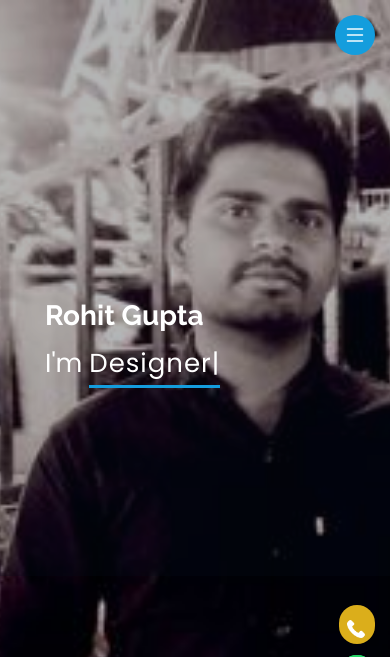
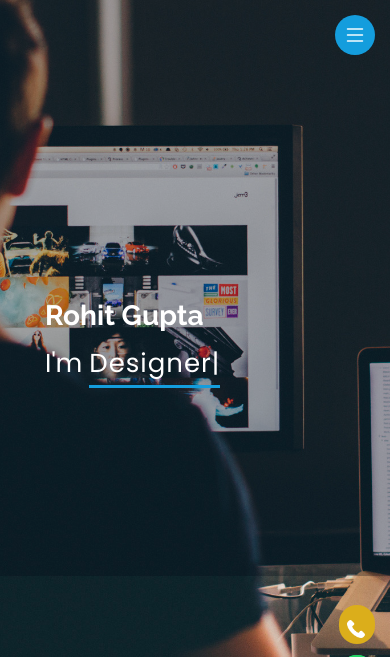
Before and after one commit to RohitGupta-dev/Info.github.io, a plain HTML site: page index.html in a window 390 px wide. Shown: the top 657 px of the page. Drawn offline with nearby package versions, Linux system fonts and the light colour scheme.

Commit message:
update bg image

```diff
--- a/css/style.css
+++ b/css/style.css
@@ -962,7 +962,7 @@ section {
   #hero {
     width: 100%;
     height: 86.5vh;
-    background: url(../img/rhit.jpg) top center;
+    background: url(../img/bkg.jpg) top center;
     background-size: cover;
 }
  #hero:before {
```
